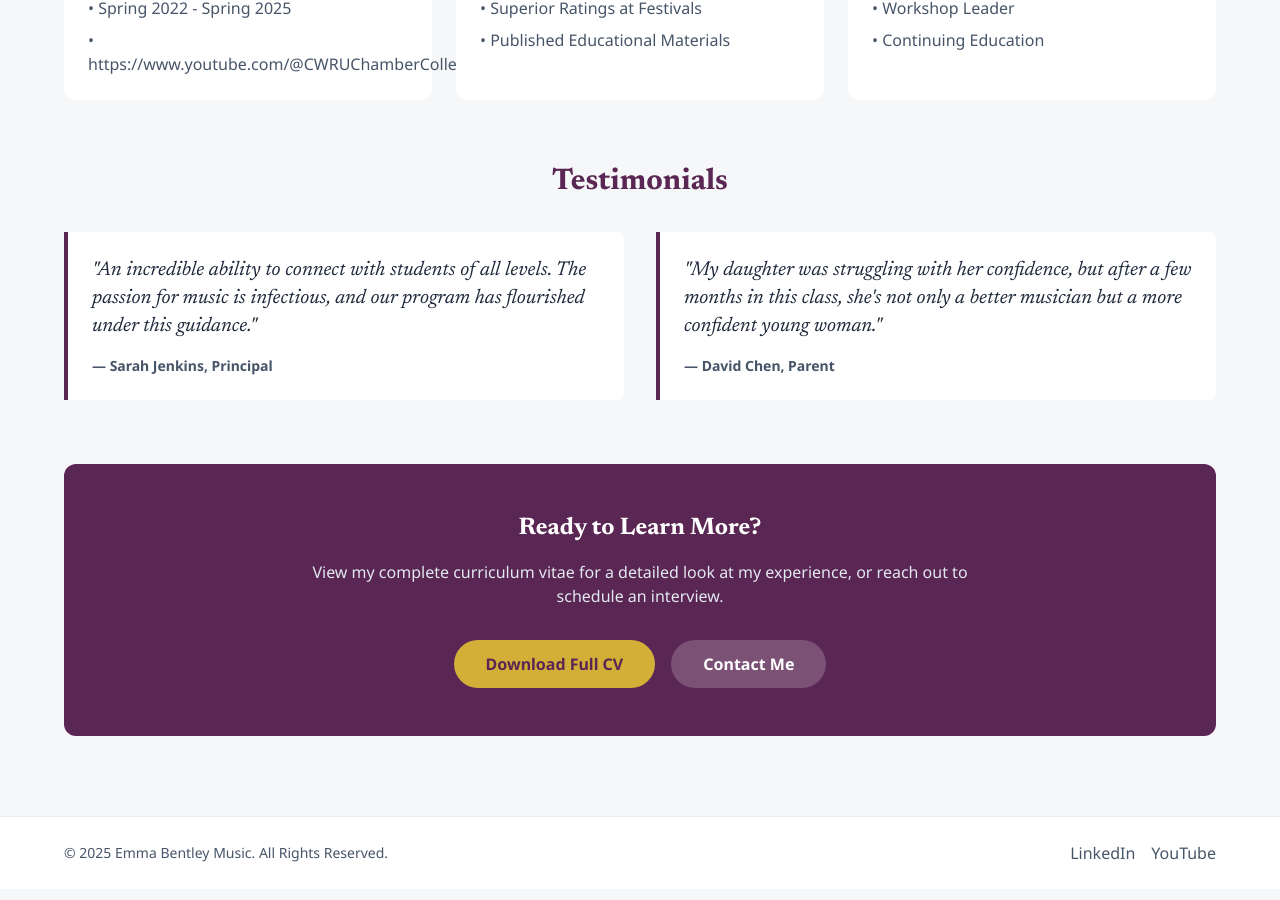
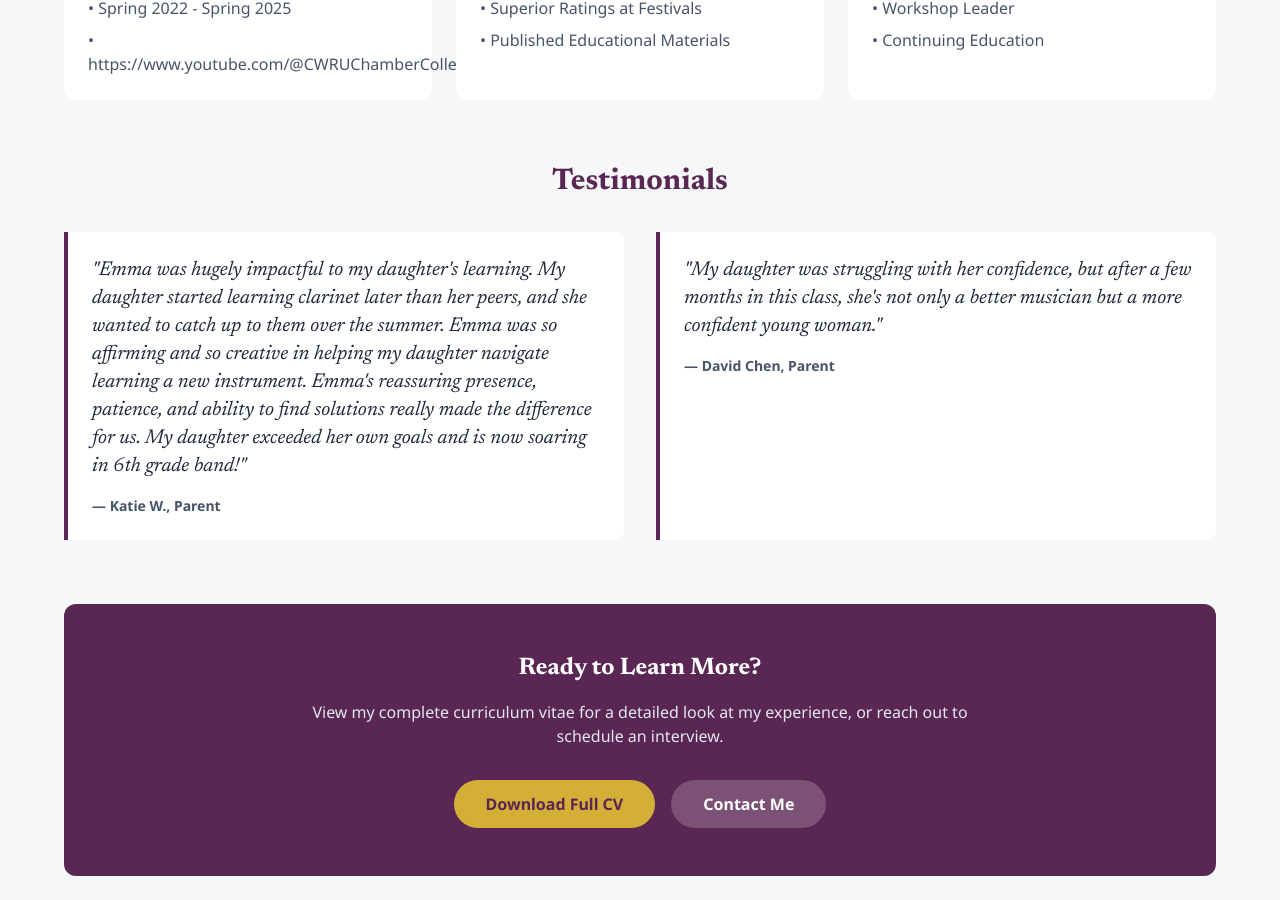
Before and after one commit to emmabentleymusic/emmabentleymusic.github.io, a Jekyll site: the page built from teaching-portfolio.markdown, in a window 1280 px wide and 900 px high, scrolled down 1287 px. Built offline with Jekyll 4.4.1, drawn with Linux system fonts in a browser that asks for light colours; nearby versions of some CDN libraries.

Commit message:
Testimonial #1

```diff
--- a/teaching-portfolio.markdown
+++ b/teaching-portfolio.markdown
@@ -120,11 +120,10 @@ subtitle: A showcase of my dedication to fostering musical excellence. Here you'
     <div class="grid grid-cols-1 md:grid-cols-2 gap-8">
         <blockquote class="p-6 bg-white dark:bg-card-dark border-l-4 border-primary rounded-r-lg">
             <p class="font-display text-xl italic text-slate-800 dark:text-slate-200">
-                "An incredible ability to connect with students of all levels. The passion for music is infectious, and our
-                program has flourished under this guidance."
+                "Emma was hugely impactful to my daughter's learning. My daughter started learning clarinet later than her peers, and she wanted to catch up to them over the summer. Emma was so affirming and so creative in helping my daughter navigate learning a new instrument. Emma's reassuring presence, patience, and ability to find solutions really made the difference for us. My daughter exceeded her own goals and is now soaring in 6th grade band!"
             </p>
             <footer class="mt-4 text-sm font-bold text-slate-600 dark:text-slate-400">
-                — Sarah Jenkins, Principal
+                — Katie W., Parent
             </footer>
         </blockquote>
 
```
